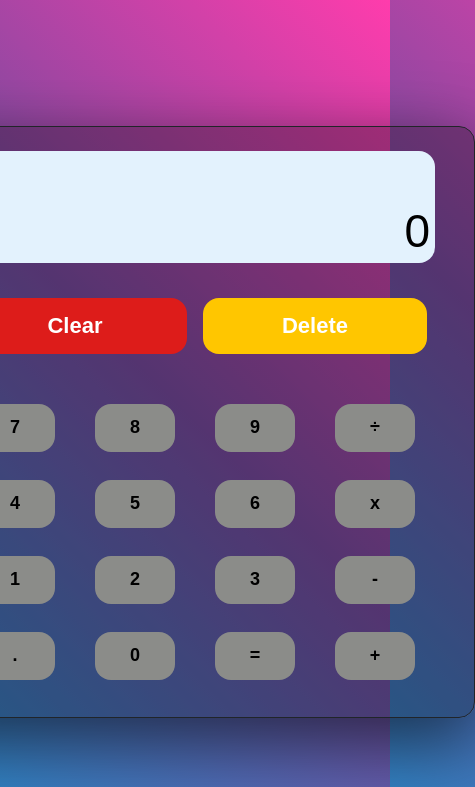
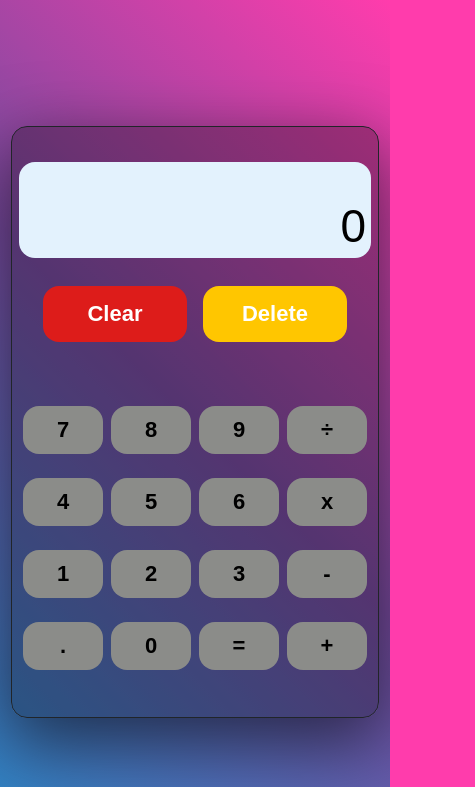
Before and after one commit to LucasDaSilva96/calculator, a plain HTML site: page index.html in a window 390 px wide. Shown: the top 787 px of the page, 475 px wide, since content can reach past the window. Drawn offline with Linux system fonts and the light colour scheme.

Commit message:
Add Media Queries to the program for a responsive webpage.

```diff
--- a/style.css
+++ b/style.css
@@ -129,6 +129,7 @@ strong {
   font-size: 18px;
   font-weight: bold;
   transition: all 0.1s ease;
+  color: #000;
 }
 
 .clear-btn:hover {
@@ -167,3 +168,92 @@ strong {
   transform: scale(1.1);
   background-color: #e3f2fd5b;
 }
+
+/* ***************** Media Queries **************/
+@media (max-width: 850px) {
+  .btns-container {
+    width: 25rem;
+    height: 14rem;
+  }
+
+  .display-container {
+    width: 25rem;
+    height: 6rem;
+  }
+
+  .container {
+    width: 30rem;
+    height: 32rem;
+  }
+
+  .clear-btn,
+  .delete-btn {
+    width: 9rem;
+  }
+
+  .clear-delete-container {
+    width: 25rem;
+  }
+}
+
+@media (max-width: 650px) {
+  .btns-container {
+    width: 20rem;
+  }
+
+  .display-container {
+    width: 20rem;
+    height: 6rem;
+  }
+
+  .container {
+    width: 22rem;
+    height: 29rem;
+  }
+
+  .clear-btn,
+  .delete-btn {
+    width: 9rem;
+  }
+
+  .clear-delete-container {
+    width: 20rem;
+  }
+
+  .btns {
+    width: 5rem;
+  }
+}
+
+@media (max-width: 465px) {
+  .display-container {
+    width: 22rem;
+    height: 6rem;
+  }
+
+  .container {
+    width: 23rem;
+    height: 37rem;
+    justify-content: center;
+    gap: 1rem;
+  }
+
+  .clear-btn,
+  .delete-btn {
+    width: 9rem;
+  }
+
+  .clear-delete-container {
+    width: 20rem;
+  }
+
+  .btns-container {
+    margin-top: 1.5rem;
+    width: 22rem;
+    height: 18rem;
+  }
+
+  .btns {
+    font-size: 22px;
+  }
+}
```
